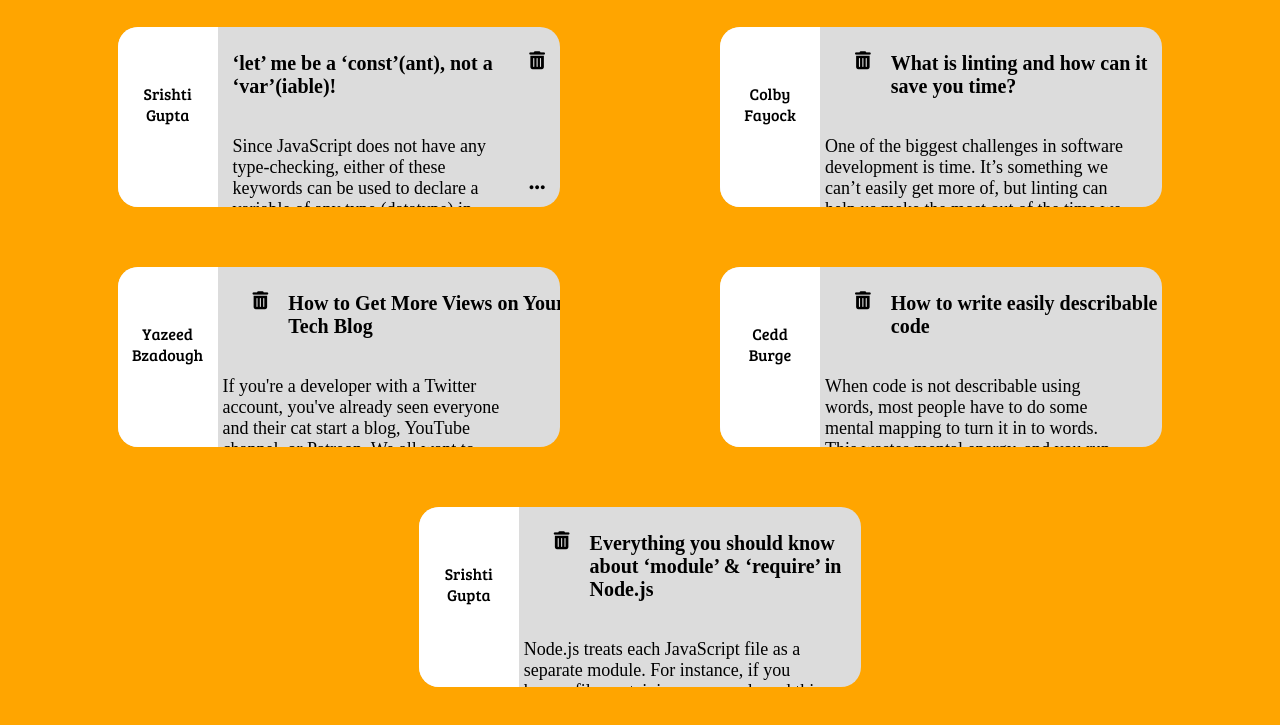
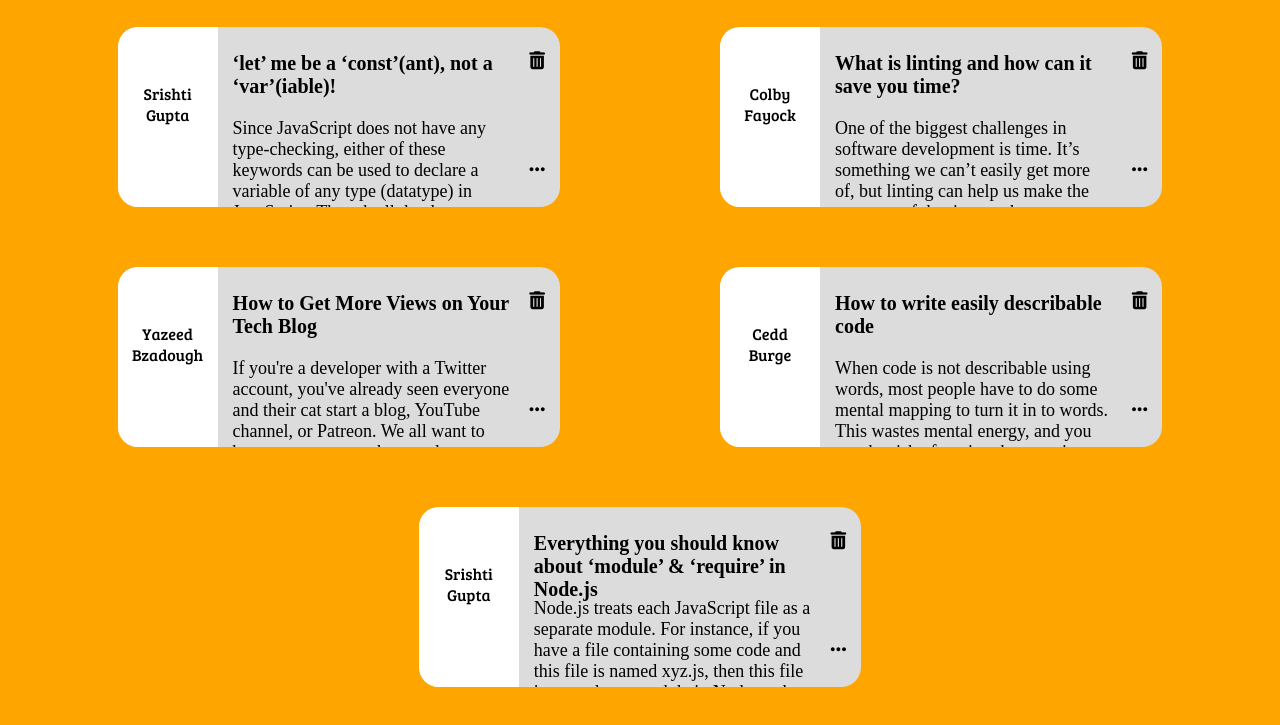
Before and after one commit to Hussain-Lohawala/Scribbler, a plain HTML site: page html/postslist.html in a window 1280 px wide. Shown: the part 103-828 px from the top of the page. Drawn offline with Linux system fonts and the light colour scheme.

Commit message:
working on second Page-3

```diff
--- a/html/postslist.html
+++ b/html/postslist.html
@@ -190,23 +190,25 @@
 
         <div class="postTextContainer">
           <div class="postHeadBin">
+            <p class="postHeading">
+              What is linting and how can it save you time?
+            </p>
             <span class="bin">
               <!-- TODO: Include Font Awesome icon for delete icon here -->
               <i onclick="display()" class="fa-solid fa-trash-can bin"></i>
             </span>
-            <p class="postHeading">
-              What is linting and how can it save you time?
-            </p>
           </div>
+          <div class="postCntElps">
             <p class="postContent">
-            One of the biggest challenges in software development is time. It’s
-            something we can’t easily get more of, but linting can help us make
-            the most out of the time we have.
+              One of the biggest challenges in software development is time.
+              It’s something we can’t easily get more of, but linting can help
+              us make the most out of the time we have.
             </p>
             <span class="ellipsesis">
               <!-- TODO: Include Font Awesome icon for horizontal ellipsis icon here -->
               <i class="fa-solid fa-ellipsis"></i>
             </span>
+          </div>
         </div>
       </div>
       <!-- post 2 ends here -->
@@ -219,22 +221,24 @@
 
         <div class="postTextContainer">
           <div class="postHeadBin">
+            <p class="postHeading">How to Get More Views on Your Tech Blog</p>
             <span class="bin">
               <!-- TODO: Include Font Awesome icon for delete icon here -->
               <i onclick="display()" class="fa-solid fa-trash-can bin"></i>
             </span>
-            <p class="postHeading">How to Get More Views on Your Tech Blog</p>
           </div>
+          <div class="postCntElps">
             <p class="postContent">
               If you're a developer with a Twitter account, you've already seen
-            everyone and their cat start a blog, YouTube channel, or Patreon. We
-            all want to become stars, or at the very least, a recognizable name
-            in the industry.
+              everyone and their cat start a blog, YouTube channel, or Patreon.
+              We all want to become stars, or at the very least, a recognizable
+              name in the industry.
             </p>
             <span class="ellipsesis">
               <!-- TODO: Include Font Awesome icon for horizontal ellipsis icon here -->
               <i class="fa-solid fa-ellipsis"></i>
             </span>
+          </div>
         </div>
       </div>
       <!-- post 3 ends here -->
@@ -246,23 +250,25 @@
         </div>
         <div class="postTextContainer">
           <div class="postHeadBin">
+            <p class="postHeading">How to write easily describable code</p>
             <span class="bin">
               <!-- TODO: Include Font Awesome icon for delete icon here -->
               <i onclick="display()" class="fa-solid fa-trash-can bin"></i>
             </span>
-            <p class="postHeading">How to write easily describable code</p>
           </div>
+          <div class="postCntElps">
             <p class="postContent">
               When code is not describable using words, most people have to do
               some mental mapping to turn it in to words. This wastes mental
-            energy, and you run the risk of getting the mapping wrong. Different
-            people will map to different words, which leads to confusion when
-            discussing the code.
+              energy, and you run the risk of getting the mapping wrong.
+              Different people will map to different words, which leads to
+              confusion when discussing the code.
             </p>
             <span class="ellipsesis">
               <!-- TODO: Include Font Awesome icon for horizontal ellipsis icon here -->
               <i class="fa-solid fa-ellipsis"></i>
             </span>
+          </div>
         </div>
       </div>
       <!-- post 4 ends here -->
@@ -275,24 +281,26 @@
 
         <div class="postTextContainer">
           <div class="postHeadBin">
+            <p class="postHeading">
+              Everything you should know about ‘module’ & ‘require’ in Node.js
+            </p>
             <span class="bin">
               <!-- TODO: Include Font Awesome icon for delete icon here -->
               <i onclick="display()" class="fa-solid fa-trash-can bin"></i>
             </span>
-            <p class="postHeading">
-              Everything you should know about ‘module’ & ‘require’ in Node.js
-            </p>
           </div>
+          <div class="postCntElps">
             <p class="postContent">
               Node.js treats each JavaScript file as a separate module. For
               instance, if you have a file containing some code and this file is
-            named xyz.js, then this file is treated as a module in Node, and you
-            can say that you’ve created a module named xyz.
+              named xyz.js, then this file is treated as a module in Node, and
+              you can say that you’ve created a module named xyz.
             </p>
             <span class="ellipsesis">
               <!-- TODO: Include Font Awesome icon for horizontal ellipsis icon here -->
               <i class="fa-solid fa-ellipsis"></i>
             </span>
+          </div>
         </div>
       </div>
       <!-- post 5 ends here -->
--- a/styles/postlist.css
+++ b/styles/postlist.css
@@ -47,6 +47,7 @@ body {
     display: flex;
     flex-direction:row;
     width: 100%;
+    height: 40%;
     margin: 0px 0px 0px 10px;
 }
 .postHeading{
@@ -59,6 +60,7 @@ body {
     flex-direction: row;
     margin:0px 0px 0px 10px;
     width: 100%;
+    height: 60%;
 }
 .postContent{
     font-size: 18px;
```
Also changed, not shown: index.html (+1 -1 lines). Lines whose indentation alone changed are shown as unchanged.
